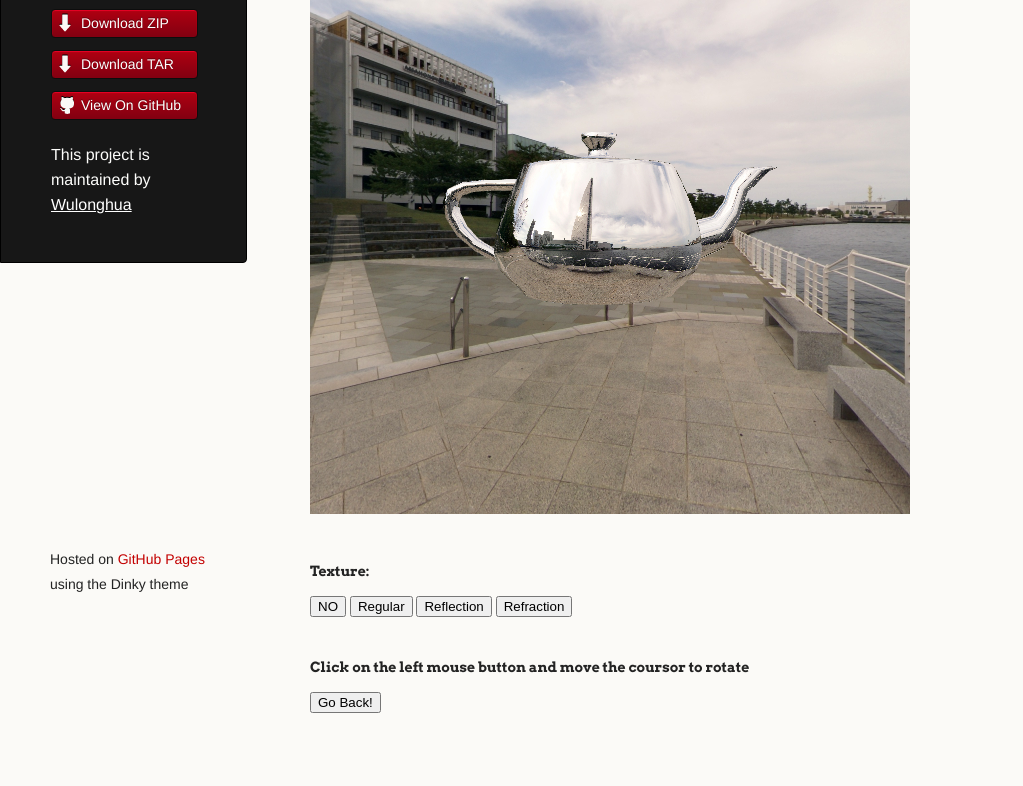
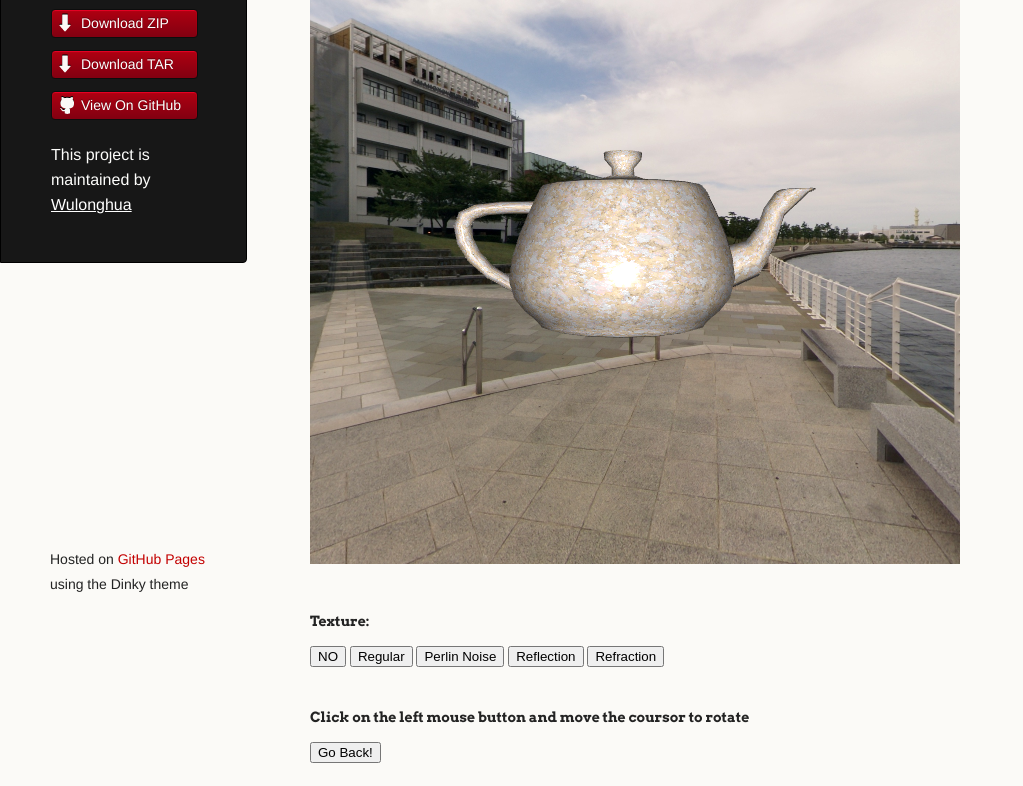
Before and after one commit to Wulonghua/Course-WebGL, a plain HTML site: page index.html in a window 1280 px wide. Shown: the part 171-957 px from the top of the page, without its empty margins (0-1023 px from the left). Before the commit the page ends 936 px from the top, so only its background shows below. Drawn offline with Linux system fonts and the light colour scheme.

Commit message:
add perlin noise effects and applied it to marble texture.

```diff
--- a/index.html
+++ b/index.html
@@ -31,9 +31,13 @@
         uniform sampler2D myTexture;
         uniform samplerCube cubeMap;
 
+        uniform sampler2D permutation_sampler;
+        uniform sampler2D gradient_sampler;
+
         varying vec4 eye_pos;
         varying vec3 v_normal;
         varying highp vec2 FtexCoord;
+        varying vec3 noise_seed;
 
         float fade(float t)
         {
@@ -45,12 +49,11 @@
         }
 
         float grad(float hash, vec3 pos){
-
-            return 0.0;
+            return dot(texture2D(gradient_sampler, vec2(hash,0)).rgb, pos);
         }
 
         float permute(float x){
-            return 0.0;
+            return texture2D(permutation_sampler, vec2(x / 256.0, 0)).r * 256.0;
         }
 
         float generatePerlinNoise(vec3 pos){
@@ -113,14 +116,19 @@
             texcolor = texture2D(myTexture, FtexCoord);
             gl_FragColor = texcolor *(ambient+diffuse) +specular;
         }
-        else if (use_texture == 2){
+        else if (use_texture == 2) {
+            texcolor = texture2D(myTexture, FtexCoord);
+            float noise = generatePerlinNoise(noise_seed);
+            gl_FragColor = texcolor *(ambient+diffuse) + vec4(noise,noise,0.0,1.0);
+        }
+        else if (use_texture == 3){
             view_vector = normalize(vec3(vec4(0,0,0,1)-eye_pos));
             ref = normalize(reflect(-view_vector, v_normal));  // in eye space
             ref = vec3(uV2WMatrix*vec4(ref,0));   // convert to world space
             env_color = textureCube(cubeMap, ref);
             gl_FragColor = env_color;
         }
-        else if(use_texture ==3){
+        else if(use_texture ==4){
             float ratio = 1.00 / 1.52;
             view_vector = normalize(vec3(vec4(0,0,0,1)-eye_pos));
             ref = refract(-view_vector, normalize(v_normal), ratio);
@@ -149,6 +157,7 @@
 
         varying vec4 eye_pos;  //vertex position in eye space
         varying vec3 v_normal;  // vertex normal
+        varying vec3 noise_seed;
         varying highp vec2 FtexCoord;
 
         void main(void) {
@@ -158,6 +167,8 @@
 
         // transform the vertex position to eye space
         eye_pos = uVMatrix*uMMatrix*vec4(aVertexPosition, 1.0);
+
+        noise_seed = aVertexPosition * 8.0;
 
         FtexCoord = aVertexTexCoords;
 
@@ -197,7 +208,7 @@
 <body onload="webGLStart();">
 <div class="wrapper">
     <header>
-        <h1 class="header">Course-webgl</h1>
+        <h1 class="header">Course-WebGL</h1>
         <p class="header"></p>
 
         <ul>
@@ -220,12 +231,14 @@
             Real Time Rendering Demo
         </h3>
 
-        <canvas id="lab5-canvas" style="border:none;" width="600" height="600"></canvas>
+        <canvas id="lab5-canvas" style="border:none;" width="650" height="650"></canvas>
+
         <h4> Texture:  </h4>
         <button onclick="texture(0)"> NO  </button>
         <button onclick="texture(1)"> Regular </button>
-        <button onclick="texture(2)"> Reflection </button>
-        <button onclick="texture(3)"> Refraction </button>
+        <button onclick="texture(2)"> Perlin Noise </button>
+        <button onclick="texture(3)"> Reflection </button>
+        <button onclick="texture(4)"> Refraction </button>
 
         <div>
             <h4>
--- a/javascripts/lab5.js
+++ b/javascripts/lab5.js
@@ -1,7 +1,7 @@
 var gl;
 var shaderProgram;     // shader program for the object
 var shaderProgramSB;   // shader program for the sky box (environment cube)
-var use_texture = 2;
+var use_texture = 1;
 
 
 // set up the parameters for lighting
@@ -31,6 +31,12 @@ var pMatrix = mat4.create();    // projection matrix
 var nMatrix = mat4.create();    // normal matrix
 var v2wMatrix = mat4.create();  // eye space to world space matrix
 var trackball;
+
+var cubemapTexture;
+var sampleTexture;
+
+var noise_permuationTexture;
+var noise_gradientTexture;
 //////////// Init OpenGL Context etc. ///////////////
 
 function initGL(canvas) {
@@ -48,7 +54,7 @@ function initGL(canvas) {
 
 ///////////////////////////////////////////////////////////////
 
-var cubemapTexture;
+
 
 function initCubeMap(){
     var k = 0;
@@ -87,8 +93,6 @@ function initCubeMap(){
 
 ///////////////////////////////////////////////////////////////
 
-var sampleTexture;
-
 function initTextures() {
     sampleTexture = gl.createTexture();
     sampleTexture.image = new Image();
@@ -104,10 +108,6 @@ function handleTextureLoaded(texture) {
     gl.texParameteri(gl.TEXTURE_2D, gl.TEXTURE_MIN_FILTER, gl.LINEAR);
     gl.bindTexture(gl.TEXTURE_2D, null);
 }
-
-///////////////////////////////////////////////////////////
-
-
 
 function find_range(positions) {
     console.log("hello!");
@@ -159,9 +159,41 @@ function initSkybox(){
     gl.bufferData(gl.ELEMENT_ARRAY_BUFFER, new Uint16Array(indices), gl.STATIC_DRAW);
     skyboxVertexIndexBuffer.itemsize = 1;
     skyboxVertexIndexBuffer.numItems = indices.length;
-
 }
 
+function initPerlinNoise(){
+    var permutation_array = new Uint8Array([151,160,137,91,90,15,
+        131,13,201,95,96,53,194,233,7,225,140,36,103,30,69,142,8,99,37,240,21,10,23,
+        190, 6,148,247,120,234,75,0,26,197,62,94,252,219,203,117,35,11,32,57,177,33,
+        88,237,149,56,87,174,20,125,136,171,168, 68,175,74,165,71,134,139,48,27,166,
+        77,146,158,231,83,111,229,122,60,211,133,230,220,105,92,41,55,46,245,40,244,
+        102,143,54, 65,25,63,161, 1,216,80,73,209,76,132,187,208, 89,18,169,200,196,
+        135,130,116,188,159,86,164,100,109,198,173,186, 3,64,52,217,226,250,124,123,
+        5,202,38,147,118,126,255,82,85,212,207,206,59,227,47,16,58,17,182,189,28,42,
+        223,183,170,213,119,248,152, 2,44,154,163, 70,221,153,101,155,167, 43,172,9,
+        129,22,39,253, 19,98,108,110,79,113,224,232,178,185, 112,104,218,246,97,228,
+        251,34,242,193,238,210,144,12,191,179,162,241, 81,51,145,235,249,14,239,107,
+        49,192,214, 31,181,199,106,157,184, 84,204,176,115,121,50,45,127, 4,150,254,
+        138,236,205,93,222,114,67,29,24,72,243,141,128,195,78,66,215,61,156,180]);
+    noise_permuationTexture = gl.createTexture();
+    gl.bindTexture(gl.TEXTURE_2D, noise_permuationTexture);
+    gl.texParameteri(gl.TEXTURE_2D, gl.TEXTURE_WRAP_S, gl.REPEAT);
+    gl.texParameteri(gl.TEXTURE_2D, gl.TEXTURE_WRAP_T, gl.REPEAT);
+    gl.texParameteri(gl.TEXTURE_2D, gl.TEXTURE_MIN_FILTER, gl.LINEAR);
+    gl.texParameteri(gl.TEXTURE_2D, gl.TEXTURE_MAG_FILTER, gl.LINEAR);
+    gl.texImage2D(gl.TEXTURE_2D, 0, gl.LUMINANCE, 256, 1, 0, gl.LUMINANCE, gl.UNSIGNED_BYTE, permutation_array);
+    var gradient_array = new Uint8Array([1,1,0,    -1,1,0,    1,-1,0,    -1,-1,0,
+                                         1,0,1,    -1,0,1,    1,0,-1,    -1,0,-1,
+                                         0,1,1,    0,-1,1,    0,1,-1,    0,-1,-1,
+                                         1,1,0,    0,-1,1,    -1,1,0,    0,-1,-1]);
+    noise_gradientTexture = gl.createTexture();
+    gl.bindTexture(gl.TEXTURE_2D, noise_gradientTexture);
+    gl.texParameteri(gl.TEXTURE_2D, gl.TEXTURE_WRAP_S, gl.REPEAT);
+    gl.texParameteri(gl.TEXTURE_2D, gl.TEXTURE_WRAP_T, gl.REPEAT);
+    gl.texParameteri(gl.TEXTURE_2D, gl.TEXTURE_MIN_FILTER, gl.LINEAR);
+    gl.texParameteri(gl.TEXTURE_2D, gl.TEXTURE_MAG_FILTER, gl.LINEAR);
+    gl.texImage2D(gl.TEXTURE_2D, 0, gl.RGB, 16, 1, 0, gl.RGB, gl.UNSIGNED_BYTE, gradient_array);
+}
 
 function handleLoadedTeapot(teapotData) {
     console.log(" in hand LoadedTeapot");
@@ -265,13 +297,21 @@ function drawScene() {
     setMatrixUniforms();   // pass the modelview mattrix and projection matrix to the shader
     gl.uniform1i(shaderProgram.use_textureUniform, use_texture);
 
+    gl.activeTexture(gl.TEXTURE0);   // set texture unit 0 to use
+    gl.bindTexture(gl.TEXTURE_2D, sampleTexture);    // bind the texture object to the texture unit
+    gl.uniform1i(shaderProgram.textureUniform, 0);   // pass the texture unit to the shader
+
     gl.activeTexture(gl.TEXTURE1);   // set texture unit 1 to use
     gl.bindTexture(gl.TEXTURE_CUBE_MAP, cubemapTexture);    // bind the texture object to the texture unit
     gl.uniform1i(shaderProgram.cube_map_textureUniform, 1);   // pass the texture unit to the shader
 
-    gl.activeTexture(gl.TEXTURE0);   // set texture unit 0 to use
-    gl.bindTexture(gl.TEXTURE_2D, sampleTexture);    // bind the texture object to the texture unit
-    gl.uniform1i(shaderProgram.textureUniform, 0);   // pass the texture unit to the shader
+    gl.activeTexture(gl.TEXTURE2);
+    gl.bindTexture(gl.TEXTURE_2D, noise_permuationTexture);
+    gl.uniform1i(shaderProgram.permutationUniform,2);
+
+    gl.activeTexture(gl.TEXTURE3);
+    gl.bindTexture(gl.TEXTURE_2D,noise_gradientTexture);
+    gl.uniform1i(shaderProgram.gradientUniform,3);
 
     gl.drawElements(gl.TRIANGLES, teapotVertexIndexBuffer.numItems, gl.UNSIGNED_SHORT, 0);
 
@@ -327,6 +367,8 @@ function webGLStart() {
     shaderProgram.light_specularUniform = gl.getUniformLocation(shaderProgram, "light_specular");
     shaderProgram.textureUniform = gl.getUniformLocation(shaderProgram, "myTexture");
     shaderProgram.cube_map_textureUniform = gl.getUniformLocation(shaderProgram, "cubeMap");
+    shaderProgram.permutationUniform = gl.getUniformLocation(shaderProgram, "permutation_sampler");
+    shaderProgram.gradientUniform = gl.getUniformLocation(shaderProgram, "gradient_sampler");
     shaderProgram.use_textureUniform = gl.getUniformLocation(shaderProgram, "use_texture");
 
 
@@ -348,12 +390,14 @@ function webGLStart() {
     initSkybox();
     initTextures();
     initCubeMap();
+    initPerlinNoise();
 }
 
 
 function redraw()
 {
     trackball.setView(5, [0, 0, 1], [0, 1, 0]);
+    use_texture = 1;
     drawScene();
 }
 
```
